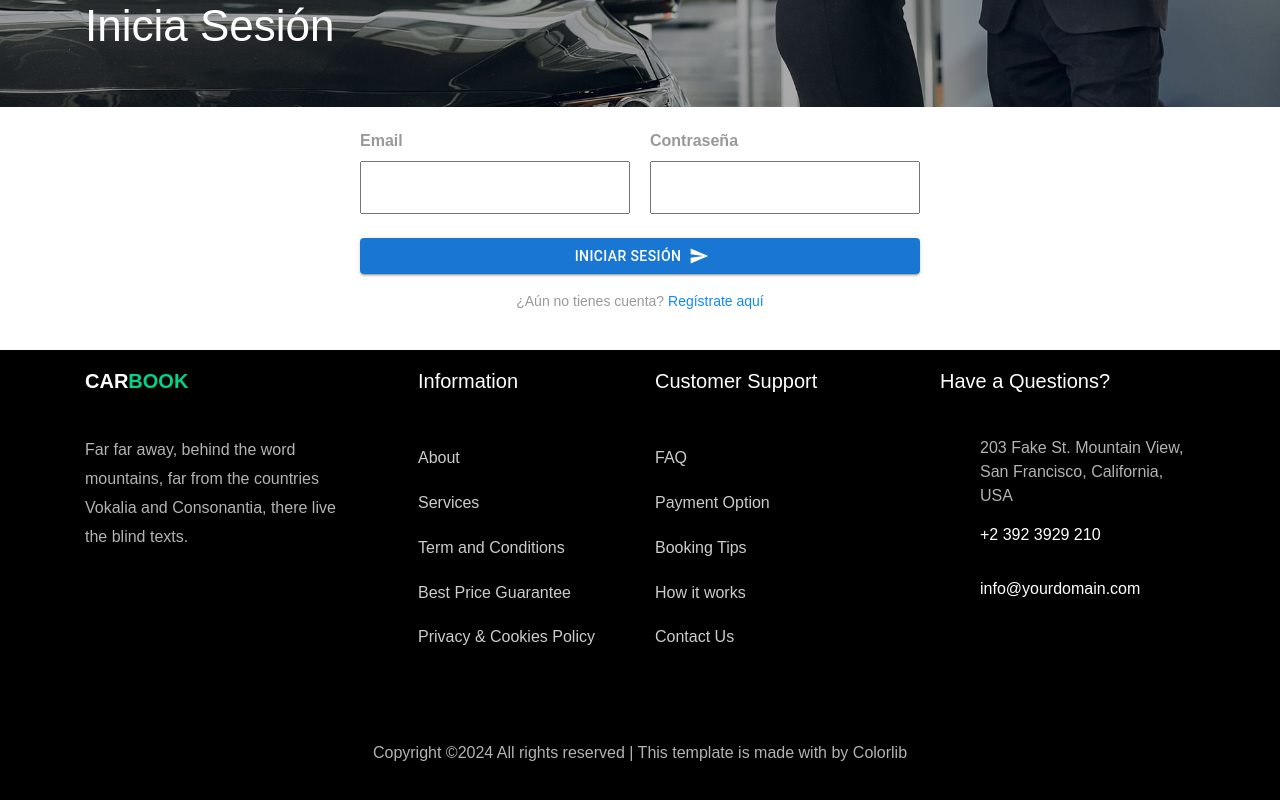
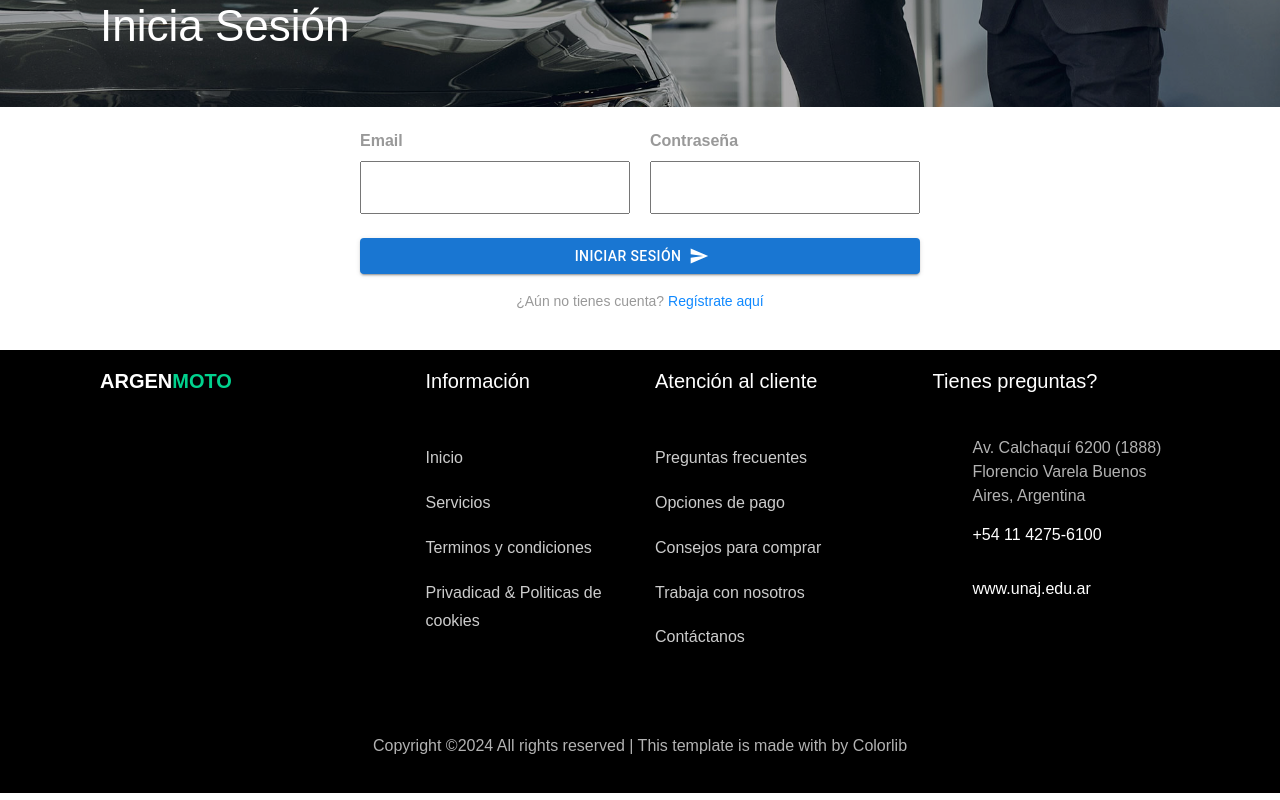
Before and after one commit to r1ky131115/Site-ArgenMoto, a React (Create React App) app: page /login in a window 1280 px wide. Shown: the part 493-1293 px from the top of the page. Built offline with nearby package versions, Linux system fonts and the light colour scheme.

Commit message:
Correcciones de textos e iconos

```diff
--- a/src/components/Booking/BookingSection.tsx
+++ b/src/components/Booking/BookingSection.tsx
@@ -1,6 +1,6 @@
 import React from 'react';
 import TripForm from './TripForm';
-import { SupervisorAccount, Map, DirectionsCar } from '@mui/icons-material';
+import { Map, CalendarCheck, Bike } from 'lucide-react';
 import useAnimateOnScroll from '../../hooks/useAnimateOnScroll';
 import '../../styles/animation.css'
 
@@ -23,16 +23,16 @@ const BookingSection: React.FC = () => {
                 data-animate-effect="fadeInRight"
               >
                 <div className="services-wrap rounded-right w-100">
-                  <h3 className="heading-section mb-4">Better Way to Rent Your Perfect Cars</h3>
+                  <h3 className="heading-section mb-4">La mejor manera de comprar tu moto perfecta</h3>
                   <div className="row d-flex mb-4">
 
                     <div ref={servicesRef} className="col-md-4 d-flex align-self-stretch">
                       <div className="services w-100 text-center">
                         <div className="icon d-flex align-items-center justify-content-center">
-                          <Map sx={{ fontSize: 24 }} />
+                          <Map size={ 24 } />
                         </div>
                         <div className="text w-100">
-                          <h3 className="heading mb-2">Choose Your Pickup Location</h3>
+                          <h3 className="heading mb-2">Elige tu lugar para retirarla</h3>
                         </div>
                       </div>
                     </div>
@@ -40,10 +40,10 @@ const BookingSection: React.FC = () => {
                     <div ref={servicesRef} className="col-md-4 d-flex align-self-stretch">
                       <div className="services w-100 text-center">
                         <div className="icon d-flex align-items-center justify-content-center">
-                          <SupervisorAccount sx={{ fontSize: 24 }} />
+                          <Bike size={ 24 } />
                         </div>
                         <div className="text w-100">
-                          <h3 className="heading mb-2">Select the Best Deal</h3>
+                          <h3 className="heading mb-2">Encuentra la moto ideal para ti</h3>
                         </div>
                       </div>
                     </div>
@@ -51,10 +51,10 @@ const BookingSection: React.FC = () => {
                     <div ref={servicesRef} className="col-md-4 d-flex align-self-stretch">
                       <div className="services w-100 text-center">
                         <div className="icon d-flex align-items-center justify-content-center">
-                          <DirectionsCar sx={{ fontSize: 24 }} />
+                          <CalendarCheck size={ 24 } />
                         </div>
                         <div className="text w-100">
-                          <h3 className="heading mb-2">Reserve Your Rental Car</h3>
+                          <h3 className="heading mb-2">Reserva tu moto soñada hoy mismo</h3>
                         </div>
                       </div>
                     </div>
--- a/src/components/Buttons/NavbarToggleButton.tsx
+++ b/src/components/Buttons/NavbarToggleButton.tsx
@@ -1,5 +1,5 @@
 import React from 'react';
-import { MenuBook } from '@mui/icons-material';
+import { Menu } from 'lucide-react';
 
 interface NavbarToggleButtonProps {
   onClick: () => void;
@@ -15,7 +15,7 @@ const NavbarToggleButton: React.FC<NavbarToggleButtonProps> = ({ onClick, isColl
       aria-expanded={!isCollapsed}
       aria-label="Toggle navigation"
     >
-      <span className="oi oi-menu"><MenuBook style={{ fontSize: 24 }}/></span> Menu
+      <span className="oi oi-menu"><Menu size={ 24 }/></span> Menu
     </button>
   );
 };
--- a/src/components/Footer/Footer.tsx
+++ b/src/components/Footer/Footer.tsx
@@ -1,5 +1,5 @@
 import React from 'react';
-import { Facebook, Twitter, Instagram } from '@mui/icons-material';
+import { Facebook, Twitter, Instagram } from 'lucide-react';
 
 interface SocialLink {
   icon: JSX.Element;
@@ -25,25 +25,24 @@ const Footer: React.FC = () => {
   ];
 
   const informationLinks: InfoLink[] = [
-    { text: "About", url: "#" },
-    { text: "Services", url: "#" },
-    { text: "Term and Conditions", url: "#" },
-    { text: "Best Price Guarantee", url: "#" },
-    { text: "Privacy & Cookies Policy", url: "#" }
+    { text: "Inicio", url: "#" },
+    { text: "Servicios", url: "#" },
+    { text: "Terminos y condiciones", url: "#" },
+    { text: "Privadicad & Politicas de cookies", url: "#" }
   ];
 
   const customerSupportLinks: InfoLink[] = [
-    { text: "FAQ", url: "#" },
-    { text: "Payment Option", url: "#" },
-    { text: "Booking Tips", url: "#" },
-    { text: "How it works", url: "#" },
-    { text: "Contact Us", url: "#" }
+    { text: "Preguntas frecuentes", url: "#" },
+    { text: "Opciones de pago", url: "#" },
+    { text: "Consejos para comprar", url: "#" },
+    { text: "Trabaja con nosotros", url: "#" },
+    { text: "Contáctanos", url: "#" }
   ];
 
   const contactInfo: ContactInfo = {
-    address: "203 Fake St. Mountain View, San Francisco, California, USA",
-    phone: "+2 392 3929 210",
-    email: "info@yourdomain.com"
+    address: "Av. Calchaquí 6200 (1888) Florencio Varela Buenos Aires, Argentina",
+    phone: "+54 11 4275-6100",
+    email: "www.unaj.edu.ar"
   };
 
   const currentYear = new Date().getFullYear();
@@ -57,10 +56,9 @@ const Footer: React.FC = () => {
             <div className="ftco-footer-widget mb-4">
               <h2 className="ftco-heading-2">
                 <a href="/" className="logo">
-                  Car<span>book</span>
+                  Argen<span>Moto</span>
                 </a>
               </h2>
-              <p>Far far away, behind the word mountains, far from the countries Vokalia and Consonantia, there live the blind texts.</p>
               <ul className="ftco-footer-social list-unstyled float-md-left float-lft mt-5">
                 {socialLinks.map((link, index) => (
                   <li key={index} className="ftco-animate">
@@ -76,7 +74,7 @@ const Footer: React.FC = () => {
           {/* Information Column */}
           <div className="col-md">
             <div className="ftco-footer-widget mb-4 ml-md-5">
-              <h2 className="ftco-heading-2">Information</h2>
+              <h2 className="ftco-heading-2">Información</h2>
               <ul className="list-unstyled">
                 {informationLinks.map((link, index) => (
                   <li key={index}>
@@ -92,7 +90,7 @@ const Footer: React.FC = () => {
           {/* Customer Support Column */}
           <div className="col-md">
             <div className="ftco-footer-widget mb-4">
-              <h2 className="ftco-heading-2">Customer Support</h2>
+              <h2 className="ftco-heading-2">Atención al cliente</h2>
               <ul className="list-unstyled">
                 {customerSupportLinks.map((link, index) => (
                   <li key={index}>
@@ -108,7 +106,7 @@ const Footer: React.FC = () => {
           {/* Contact Info Column */}
           <div className="col-md">
             <div className="ftco-footer-widget mb-4">
-              <h2 className="ftco-heading-2">Have a Questions?</h2>
+              <h2 className="ftco-heading-2">Tienes preguntas?</h2>
               <div className="block-23 mb-3">
                 <ul>
                   <li>
--- a/src/components/Header/PageHeader.tsx
+++ b/src/components/Header/PageHeader.tsx
@@ -1,5 +1,5 @@
 import React from 'react';
-import { KeyboardArrowRight } from '@mui/icons-material';
+import { ChevronRight } from 'lucide-react';
 import useAnimateOnScroll from '../../hooks/useAnimateOnScroll';
 import '../../styles/animation.css'
 
@@ -41,11 +41,11 @@ const PageHeader: React.FC<PageHeaderProps> = ({
                     <span className={index < breadcrumbs.length - 1 ? 'mr-2' : ''}>
                       {crumb.url ? (
                         <a href={crumb.url}>
-                          {crumb.text} <KeyboardArrowRight className='mb-1'/>
+                          {crumb.text} <ChevronRight className='mb-1'/>
                         </a>
                       ) : (
                         <>
-                          {crumb.text} {index < breadcrumbs.length - 1 && <KeyboardArrowRight className='mb-1' />}
+                          {crumb.text} {index < breadcrumbs.length - 1 && <ChevronRight className='mb-1' />}
                         </>
                       )}
                     </span>
--- a/src/components/Navbar/Navbar.tsx
+++ b/src/components/Navbar/Navbar.tsx
@@ -1,7 +1,7 @@
 import React, { useState } from 'react';
 import { NavLink, useLocation } from 'react-router-dom';
 import NavbarToggleButton from '../Buttons/NavbarToggleButton';
-import { SupervisedUserCircleSharp } from '@mui/icons-material';
+import { UserCog } from 'lucide-react';
 import './Navbar.css'
 
 const Navbar: React.FC = () => {
@@ -92,7 +92,7 @@ const Navbar: React.FC = () => {
                 onClick={handleNavLinkClick}
               >
                 Perfil&nbsp;
-                <SupervisedUserCircleSharp className='mb-2' />
+                <UserCog className='mb-2' />
               </NavLink>
             </li>
           </ul>
--- a/src/hooks/useTurnos.ts
+++ b/src/hooks/useTurnos.ts
@@ -11,7 +11,6 @@ export const useTurnos = () => {
 
   const fetchTurnos = async () => {
     try {
-      debugger
       const fetchedTurnos = await TurnoService.getAllTurnos();
       setTurnos(fetchedTurnos);
       setLoading(false);
--- a/src/services/ClienteService.ts
+++ b/src/services/ClienteService.ts
@@ -33,7 +33,6 @@ export const ClienteService = {
 
   updateCliente: async (id: string, cliente: ClienteData): Promise<ClienteData | undefined> => {
     try {
-      debugger
       const response = await api.patch<ClienteData>(`/${id}`, cliente );
       return response.data;
     } catch (error) {
--- a/src/services/OrdenCompraService.ts
+++ b/src/services/OrdenCompraService.ts
@@ -48,7 +48,6 @@ class OrdenCompraService {
     }
 
     async updateOrdenCompra(data: OrdenCompraUpdateEstado): Promise<void> {
-        debugger
         await this.api.put('/OrdenesCompra/', data);
     }
 
--- a/src/services/TurnoService.ts
+++ b/src/services/TurnoService.ts
@@ -33,7 +33,6 @@ const TurnoService = {
 
   getTurnos: async (userId: string): Promise<Turno[]> => {
     try {
-      debugger
       const response = await api.get<Turno[]>(`/turno/${userId}`);
       return response.data;
     } catch (error) {
@@ -44,7 +43,6 @@ const TurnoService = {
 
   getAllTurnos: async (): Promise<Turno[]> => {
     try {
-      debugger
       const response = await api.get<Turno[]>(`/turnos`);
       return response.data;
     } catch (error) {
--- a/src/utils/ListServiceSection.tsx
+++ b/src/utils/ListServiceSection.tsx
@@ -1,18 +1,18 @@
-import { DirectionsCar, Handshake, Sell } from '@mui/icons-material';
+import { DollarSign, Handshake, Users } from 'lucide-react';
 
 export const ListServices = [
     {
-        icon: <DirectionsCar fontSize="large" color="action" />,
+        icon: <DollarSign style={{ color: "#fff" }} />,
         title: 'Venta',
         description: 'Ofrecemos una amplia variedad de vehículos nuevos y usados, adaptados a tus necesidades y presupuesto.',
     },
     {
-        icon: <Sell fontSize="large" color="action" />,
+        icon: <Users style={{ color: "#fff" }} />,
         title: 'Post-Venta',
         description: 'Brindamos asistencia y soporte continuo para garantizar tu satisfacción y el óptimo rendimiento de tu vehículo.',
     },
     {
-        icon: <Handshake fontSize="large" color="action" />,
+        icon: <Handshake style={{ color: "#fff" }} />,
         title: 'Atención continua',
         description: 'Nuestro equipo está disponible para resolver cualquier consulta y ofrecerte asesoría en todo momento.',
     },
```
Also changed, not shown: src/index.css.
